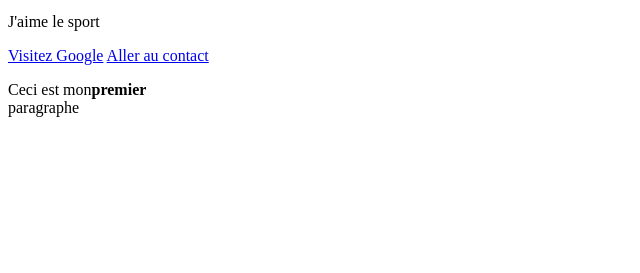
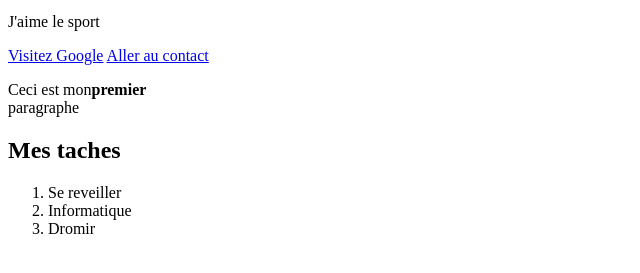
Before and after one commit to IPHS-BXL/UAA3-HTML-CSS-Ozgur, a plain HTML site: page index.html in a window 1280 px wide. Shown: the part 101-374 px from the top of the page, without its empty margins (0-640 px from the left). Drawn offline with Linux system fonts and the light colour scheme.

Commit message:
Update index.html

```diff
--- a/index.html
+++ b/index.html
@@ -13,6 +13,18 @@
     <a href="#contact">Aller au contact</a>
     <!-- Paragraphe -->
     <p>Ceci est mon<strong>premier</strong><br>paragraphe</p>
+    <!-- liste ordonée -->
+     <h2>Mes taches</h2>
+     <ol>
+        <li>Se reveiller</li>
+        <li>Informatique</li>
+        <li>Dromir</li>
+     </ol>
+     <!-- Liste non ordonée -->
+
+      <ol>
+
+      </ol>
 
 </body>
 </html>
```
